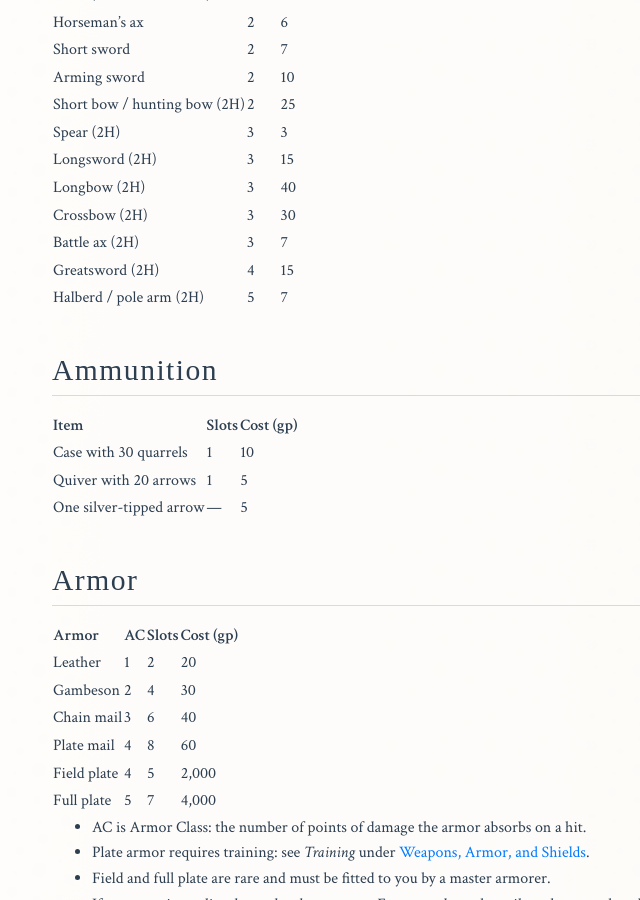
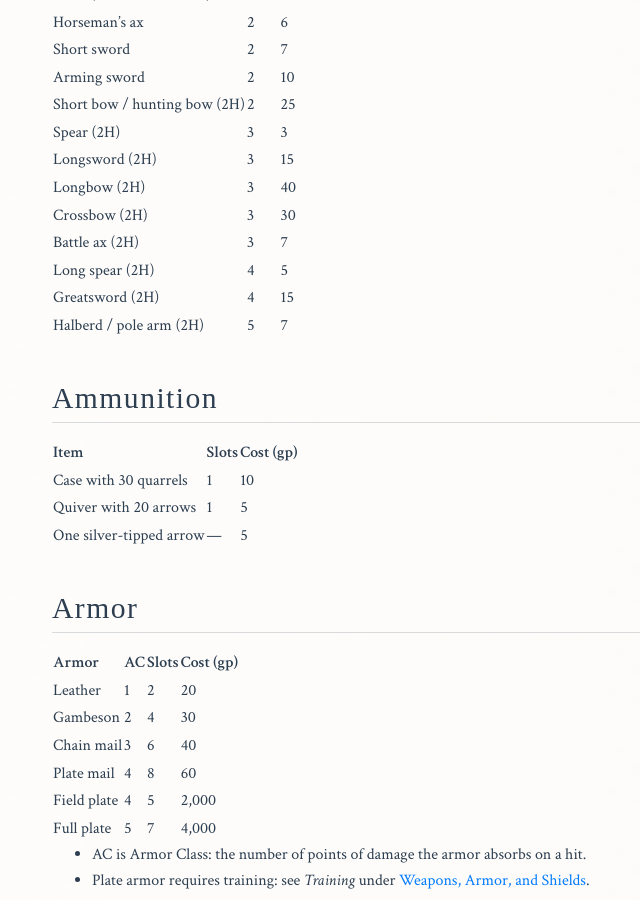
Before and after one commit to paulabrams/burners, a Jekyll site: the page built from markdown/burners-equipment.md, in a window 1280 px wide and 900 px high, scrolled down 566 px. Shown: the whole window, without its empty margins (20-660 px from the left). Built offline with Jekyll 4.4.1, drawn with Linux system fonts in a browser that asks for light colours; some web fonts are replaced.

Commit message:
Publish local draft: add Long spear to the equipment list.
Co-authored-by: Cursor <cursoragent@cursor.com>

```diff
--- a/markdown/burners-equipment.md
+++ b/markdown/burners-equipment.md
@@ -27,6 +27,7 @@ hero_alt: "A knight returns laden — crossbow, sword, and loot — Albert Robid
 | Longbow (2H)                 | 3     | 40        |
 | Crossbow (2H)                | 3     | 30        |
 | Battle ax (2H)               | 3     | 7         |
+| Long spear (2H)              | 4     | 5         |
 | Greatsword (2H)              | 4     | 15        |
 | Halberd / pole arm (2H)      | 5     | 7         |
 
```
